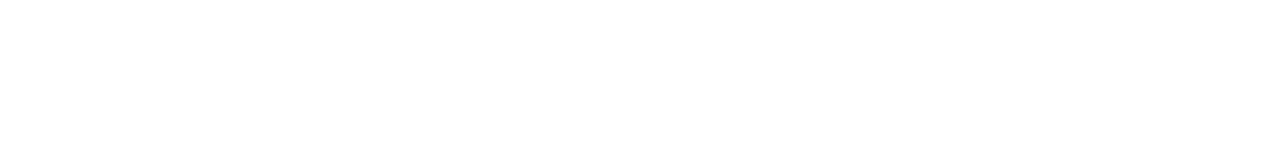
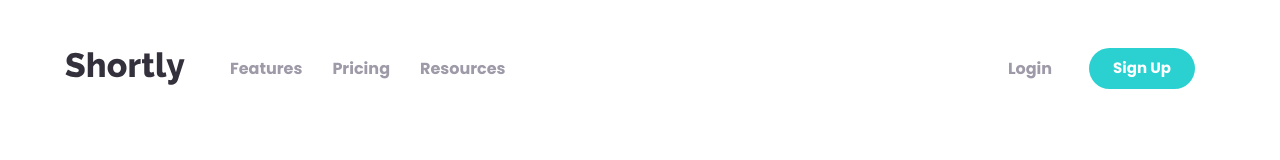
Before and after one commit to Muhammadumar177/Shortly, a plain HTML site: page index.html in a window 1280 px wide. Drawn offline with nearby package versions, Linux system fonts and the light colour scheme.

Commit message:
add site header

```diff
--- a/css/styles.css
+++ b/css/styles.css
@@ -2,7 +2,7 @@
  */
 :root{
 --text-color:#9e9aa8;
---heading-color:#34313d;
+--text-color-dark:#34313d;
 --accent-color:#2bd0d0;
 --accent-color-hover:#9ae3e3;
 --light-bg:#eff1f7;
@@ -81,7 +81,126 @@ margin-left: auto;
 margin-right: auto;
 }
 
+.button {
+display: inline-block;
+text-decoration: none;
+border-radius: 28px;
+padding: 14px 40px;
+text-align: center;
+border: 0;
+background-color:var(--accent-color);
+color: #fff;
+font-size: 20px;
+line-height: 30px;
+font-weight: bold;
+cursor: pointer;
+
+
+}
+.button:hover{
+  opacity: 0.8;
+}
+.button:active{
+  opacity: 0.6;
+}
+.button-small {
+  padding: 9px 24px;
+  font-size: 15px;
+  line-height: 22.5px;
+}
+.button--big{
+  padding: 18px 40px 16px;
+
+
+}
+.button--rectengle{
+  border-radius:5px;
+}
+.button--rectengle-big{
+  border-radius:10px;
+}
+
 .main-content{
   flex-grow: 1;
 
 }
+
+
+.site-header {
+  background-color: #fff;
+  padding-top: 48px;
+  padding-bottom: 48px;
+font-weight: bold;
+line-height: normal;
+
+
+}
+
+.site-header__container {
+  display: flex;
+  align-items: center;
+
+
+}
+.site-header__logo {
+  margin-right: 45px;
+
+}
+.logo {
+  display: inline-block;
+
+}
+.logo:hover{
+  opacity: 0.8;
+}
+.logo:active{
+  opacity: 0.6;
+}
+.logo__img {
+  display: block;
+  width: 120px;
+  height: 33px;
+object-fit: contain;
+
+}
+.site-header__sitenav {
+
+}
+.sitenav {
+
+}
+.sitenav__list {
+  display: flex;
+padding: 0;
+margin: 0;
+list-style: none;
+}
+.sitenav__item:not(:last-child){
+margin-right: 30px;
+
+}
+.sitenav__link {
+  display: block;
+  color: var(--text-color);
+  text-decoration: none;
+  transition: color ease 0.2s;
+}
+.sitenav__link:hover{
+  color: var(--text-color-dark);
+}
+.site-header__auth {
+  display: flex;
+  align-items: center;
+  margin-left: auto;
+
+}
+.site-header__login-link {
+  margin-right: 37px;
+  color: var(--text-color);
+  text-decoration: none;
+  transition: color ease 0.2s;
+
+}
+.site-header__login-link:hover{
+  color: var(--text-color-dark);
+}
--- a/index.html
+++ b/index.html
@@ -9,6 +9,25 @@
   <link rel="stylesheet" href="css/styles.css ">
 </head>
 <body>
+  <header class="site-header">
+    <div class="container site-header__container">
+      <!-- LOGO -->
+      <a href="" class="site-header__logo logo">
+        <img class="logo__img" src="img/site-header-logo.svg" alt="site-header-logo" width="120" height="33" >
+      </a>
+      <nav class="sitenav">
+            <ul class=" site-header__sitenav sitenav__list">
+              <li class="sitenav__item"><a class="sitenav__link" href="#">Features</a></li>
+              <li class="sitenav__item"><a class="sitenav__link" href="#">Pricing</a></li>
+              <li class="sitenav__item"><a class="sitenav__link" href="#">Resources</a></li>
+            </ul>
+          </nav>
+          <div class="site-header__auth">
+            <a href="#" class="site-header__login-link">Login</a>
+            <a href="#" class="button button-small">Sign Up</a>
+          </div>
+    </div>
+  </header>
 
 </body>
 </html>
```
Also changed, not shown: img/site-header-logo.svg (added).
